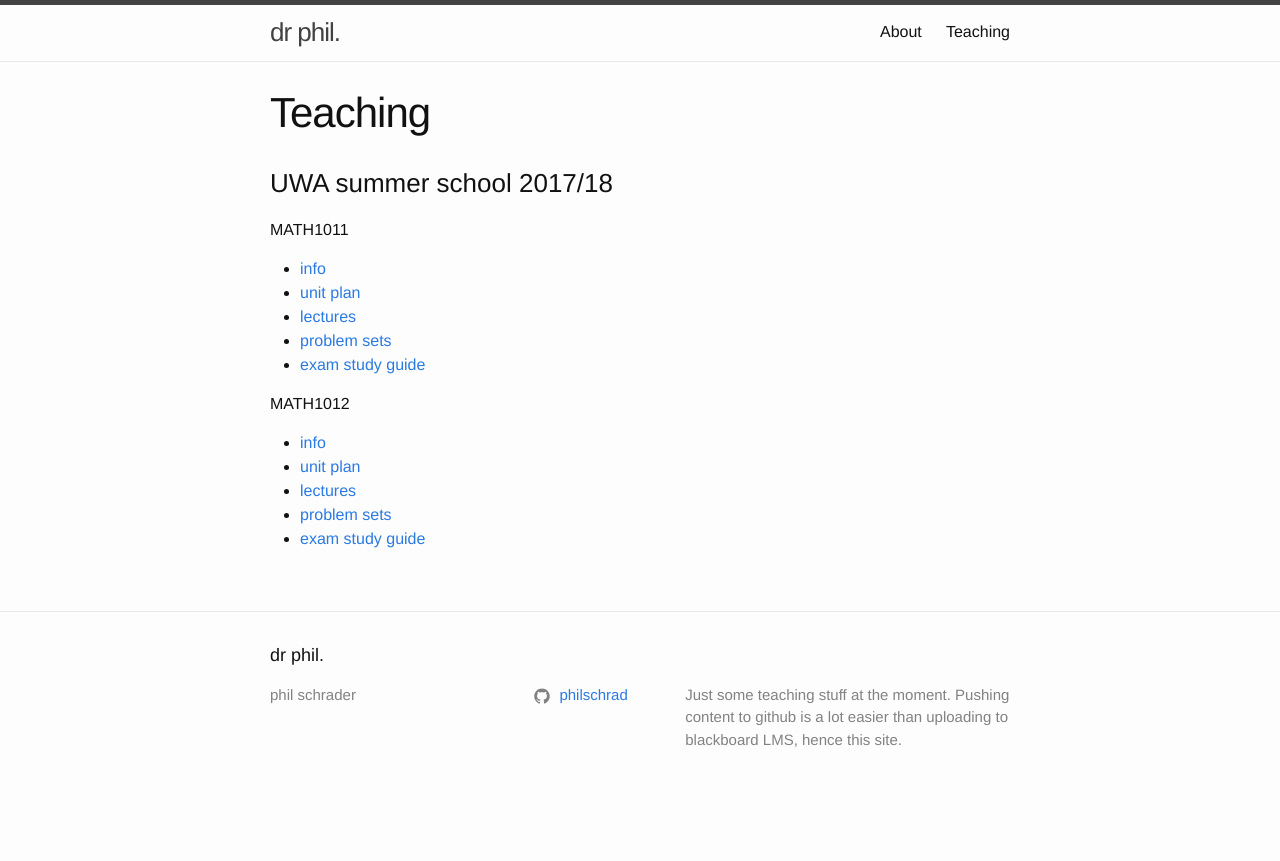
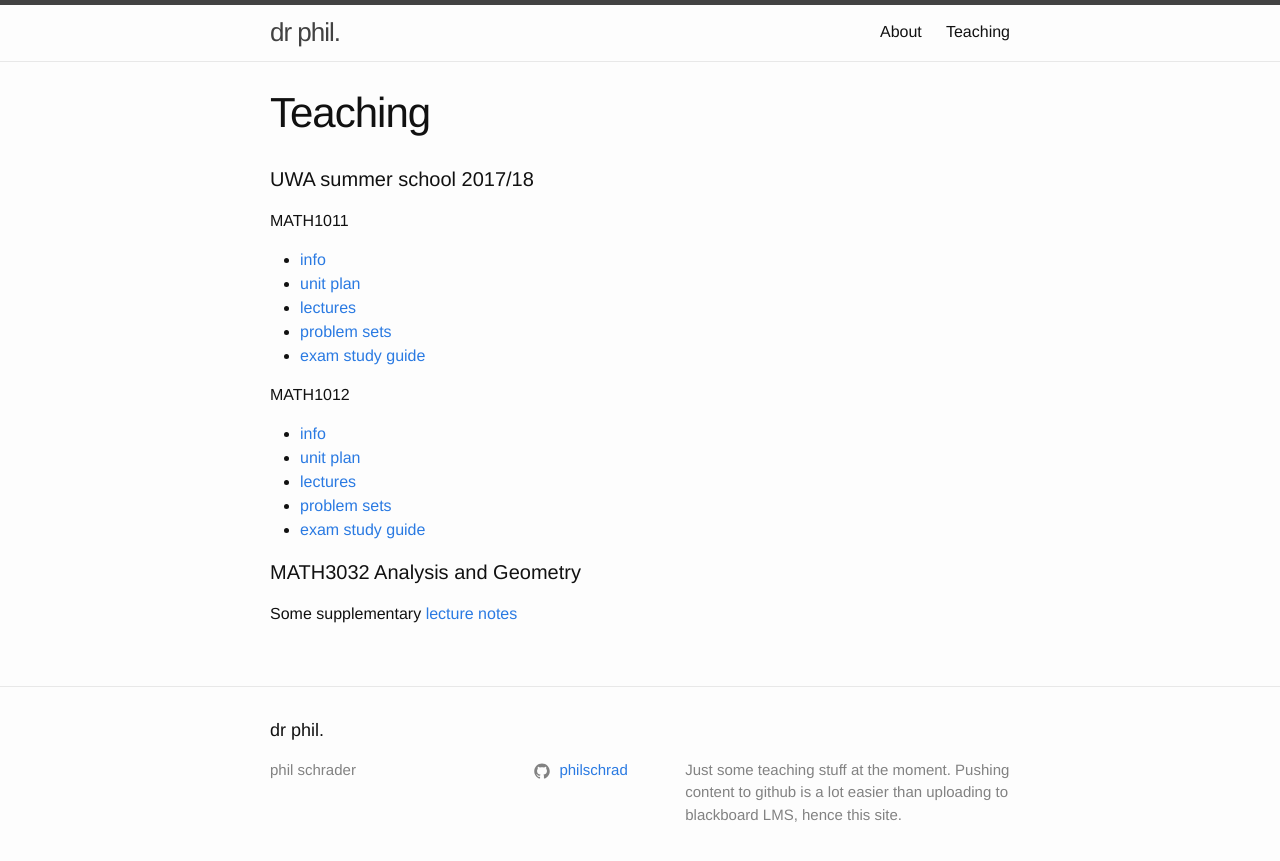
Before and after one commit to philschrad/philschrad.github.io, a Jekyll site: the page built from pages/teaching.md, in a window 1280 px wide. Shown: the top 861 px of the page. Built offline with Jekyll 4.4.1, drawn with Linux system fonts in a browser that asks for light colours.

Commit message:
analysis

```diff
--- a/pages/teaching.md
+++ b/pages/teaching.md
@@ -3,7 +3,7 @@ layout: page
 title: Teaching
 ---
 
-### UWA summer school 2017/18
+#### UWA summer school 2017/18
 
 MATH1011
 
@@ -21,3 +21,7 @@ MATH1012
 * [lectures](MATH1012_lectures.html)
 * [problem sets](MATH1012_problems.html)
 * [exam study guide](1012_exam_study_guide.html)
+
+#### MATH3032 Analysis and Geometry
+
+Some supplementary [lecture notes](supp_notes.pdf)
```
Also changed, not shown: 2 other files.
